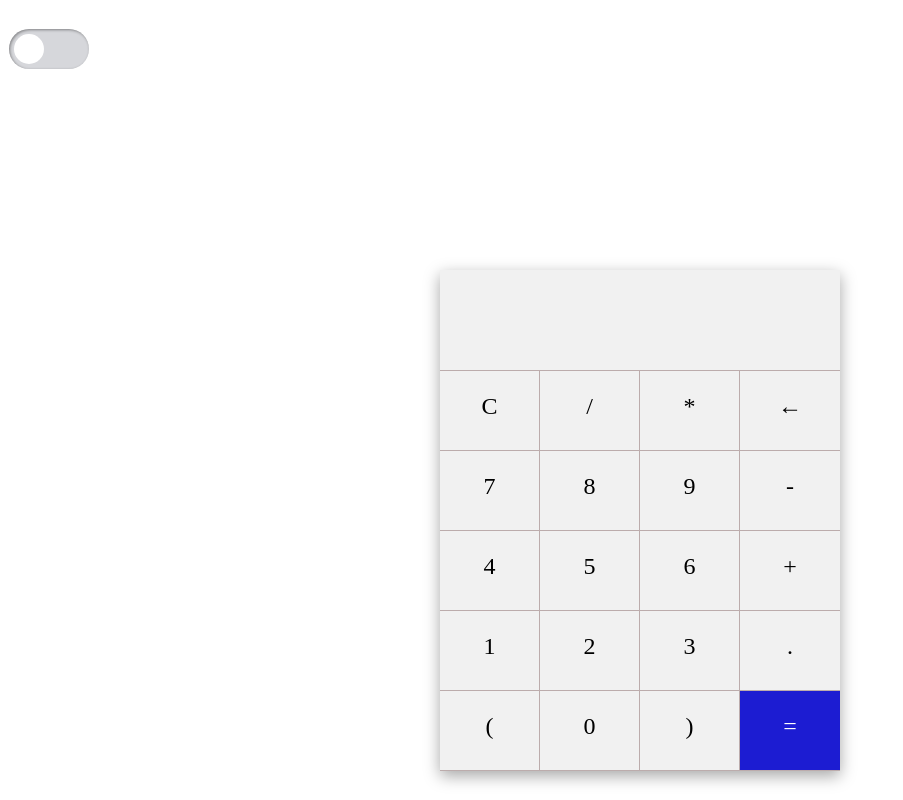
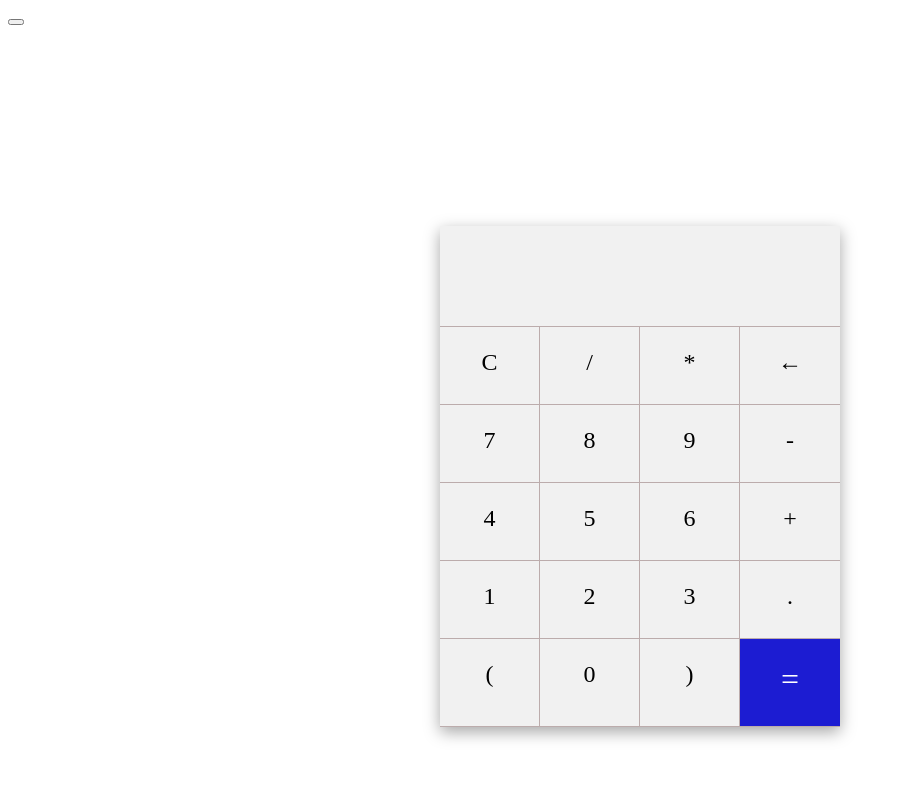
Before and after one commit to Sephjoe123/Bascic-Calculator, a plain HTML site: page Calculator()/index.html in a window 1280 px wide. Shown: the whole page, without its empty margins (0-903 px from the left). Drawn offline with Linux system fonts and the light colour scheme.

Commit message:
Update styles.css

```diff
--- a/Calculator()/styles.css
+++ b/Calculator()/styles.css
@@ -51,47 +51,11 @@
 #equal{
     background-color: rgb(28, 28, 210);
     color: #fff;
+    font-size: 2rem;
+    line-height: 5rem;
+    text-align: center;
 }
 #equal:hover{
     background-color: rgb(8, 8, 125);
-    font-size: 1.7rem;
+    transform: scale(1.05);
 }
-
-/* light-mode-button styles*/
-
-.light-mode-button{
-    background: 0;
-    border: 0;
-    box-sizing: border-box;
-    cursor: pointer;
-    height: 40px;
-    width: 100px;
-    position: relative;
-    border: 1px solid rgba(255, 255, 255, 0);
-    margin-top: 20px;
-}
-
-
-.light-mode-button span:nth-child(1) {
- position: absolute;
- top:0;
- left: 0;
- width: 70px;
- height: 30px;
- border-radius: 25px;
- background-color: #d6d7db;
- box-shadow: inset 1px 1px 3px 0 rgb(0 0 0 / 40%);
- transition: all ease-in-out .3s;
- padding: 5%;
-}
-
-.light-mode-button span:nth-child(2) {
-    position: absolute;
-    top:5px;
-    left: 5px;
-    width: 30px;
-    height: 30px;
-    border-radius: 50px;
-    transition: all ease-in-out .3s;
-    background-color: #fff;
-}
```
